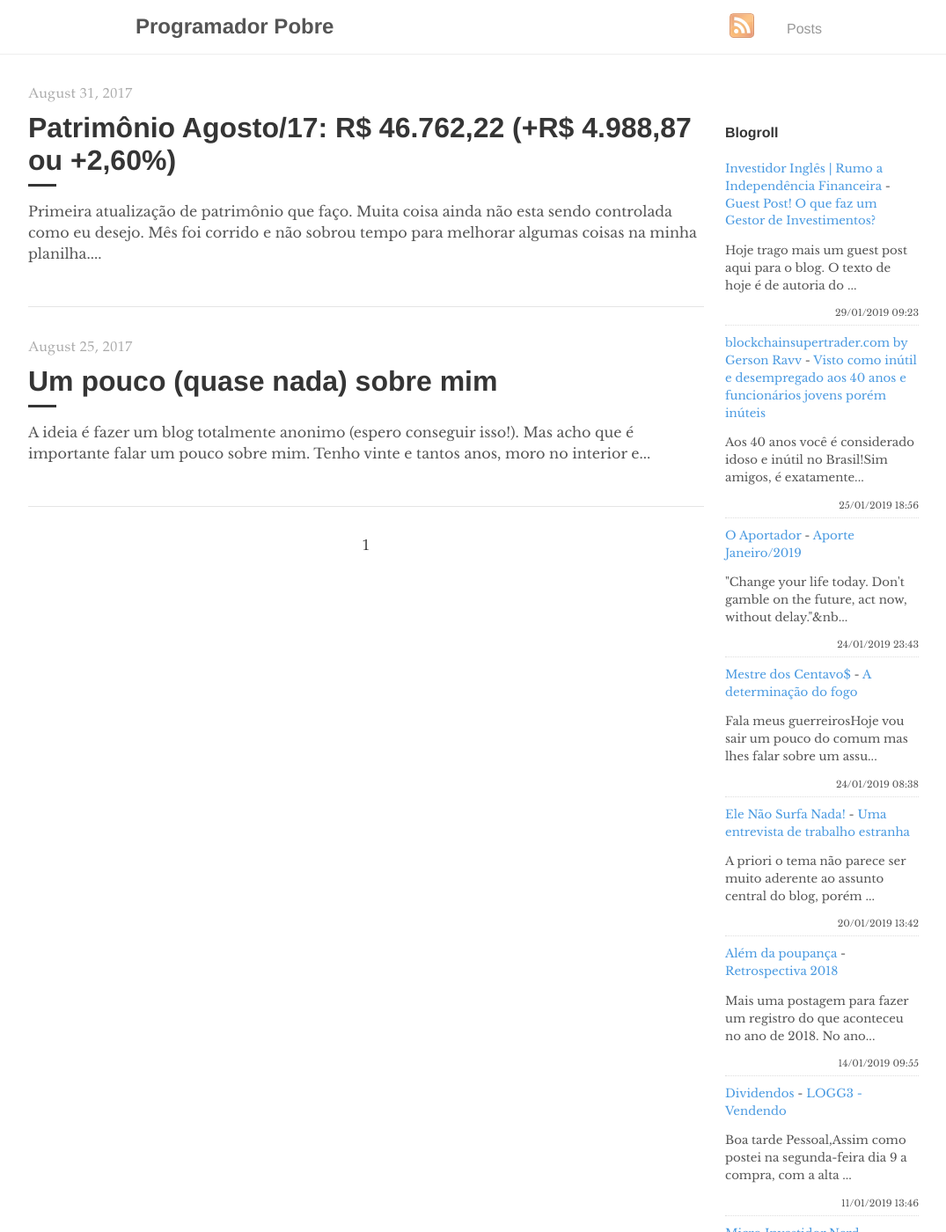
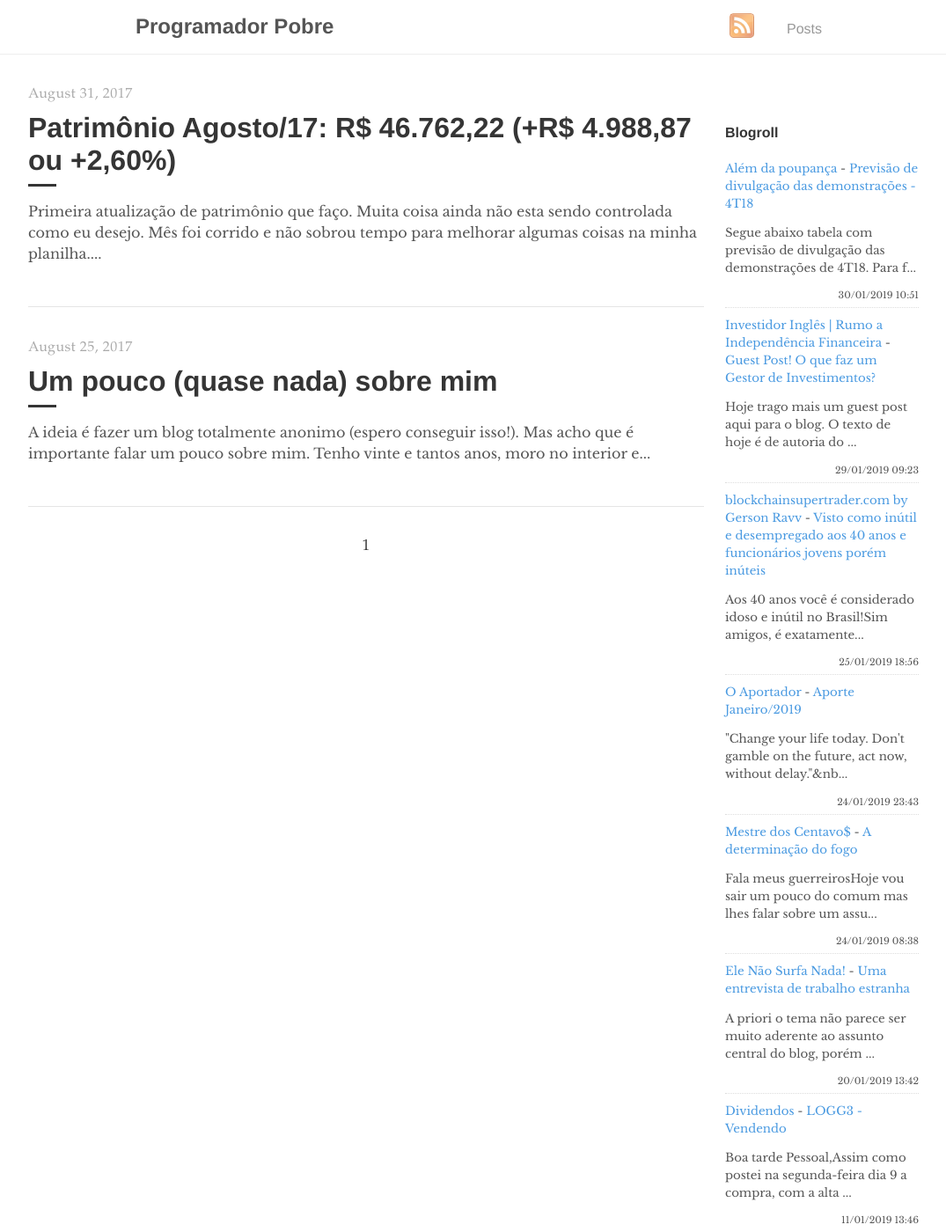
Before and after one commit to programadorpobre/programadorpobre.github.io, a Jekyll site: the page built from index.html, in a window 1280 px wide and 1400 px high. Shown: the whole window at 88% size, without its empty margins (96-1171 px from the left). Built offline with Jekyll 4.4.1, drawn with Linux system fonts in a browser that asks for light colours; the list of posts is cut into pages by our own code; comment, search, counter and statistics services are not loaded.

Commit message:
[ci skip] travis #543

```diff
--- a/_includes/feed-entries.html
+++ b/_includes/feed-entries.html
@@ -1,3 +1,8 @@
+<div class="feed-entry">
+    <a class="feed-entry-site-name" href="https://alemdapoupanca.blogspot.com/">Além da poupança</a> - <a class="feed-entry-title" href="https://alemdapoupanca.blogspot.com/2019/01/previsao-de-divulgacao-das_30.html">Previsão de divulgação das demonstrações - 4T18</a>
+    <p class="feed-entry-summary">Segue abaixo tabela com previsão de divulgação das demonstrações de 4T18. Para f...</p>
+    <time datetime="2019-01-30T10:51:00.000-02:00">30/01/2019 10:51</time>
+</div>
 <div class="feed-entry">
     <a class="feed-entry-site-name" href="https://www.investidoringles.com/">Investidor Inglês | Rumo a Independência Financeira</a> - <a class="feed-entry-title" href="https://www.investidoringles.com/2019/01/o-que-faz-um-gestor-de-investimentos.html">Guest Post! O que faz um Gestor de Investimentos?</a>
     <p class="feed-entry-summary">Hoje trago mais um guest post aqui para o blog. O texto de hoje é de autoria do ...</p>
@@ -24,11 +29,6 @@
     <time datetime="2019-01-20T13:42:00.002-02:00">20/01/2019 13:42</time>
 </div>
 <div class="feed-entry">
-    <a class="feed-entry-site-name" href="https://alemdapoupanca.blogspot.com/">Além da poupança</a> - <a class="feed-entry-title" href="https://alemdapoupanca.blogspot.com/2019/01/retrospectiva-2018.html">Retrospectiva 2018</a>
-    <p class="feed-entry-summary">Mais uma postagem para fazer um registro do que aconteceu no ano de 2018. No ano...</p>
-    <time datetime="2019-01-14T09:55:00.000-02:00">14/01/2019 09:55</time>
-</div>
-<div class="feed-entry">
     <a class="feed-entry-site-name" href="http://bonsdividendos.blogspot.com/">Dividendos</a> - <a class="feed-entry-title" href="http://bonsdividendos.blogspot.com/2019/01/logg3-vendendo.html">LOGG3 - Vendendo</a>
     <p class="feed-entry-summary">Boa tarde Pessoal,Assim como postei na segunda-feira dia 9 a compra, com a alta ...</p>
     <time datetime="2019-01-11T13:46:00.001-08:00">11/01/2019 13:46</time>
```
